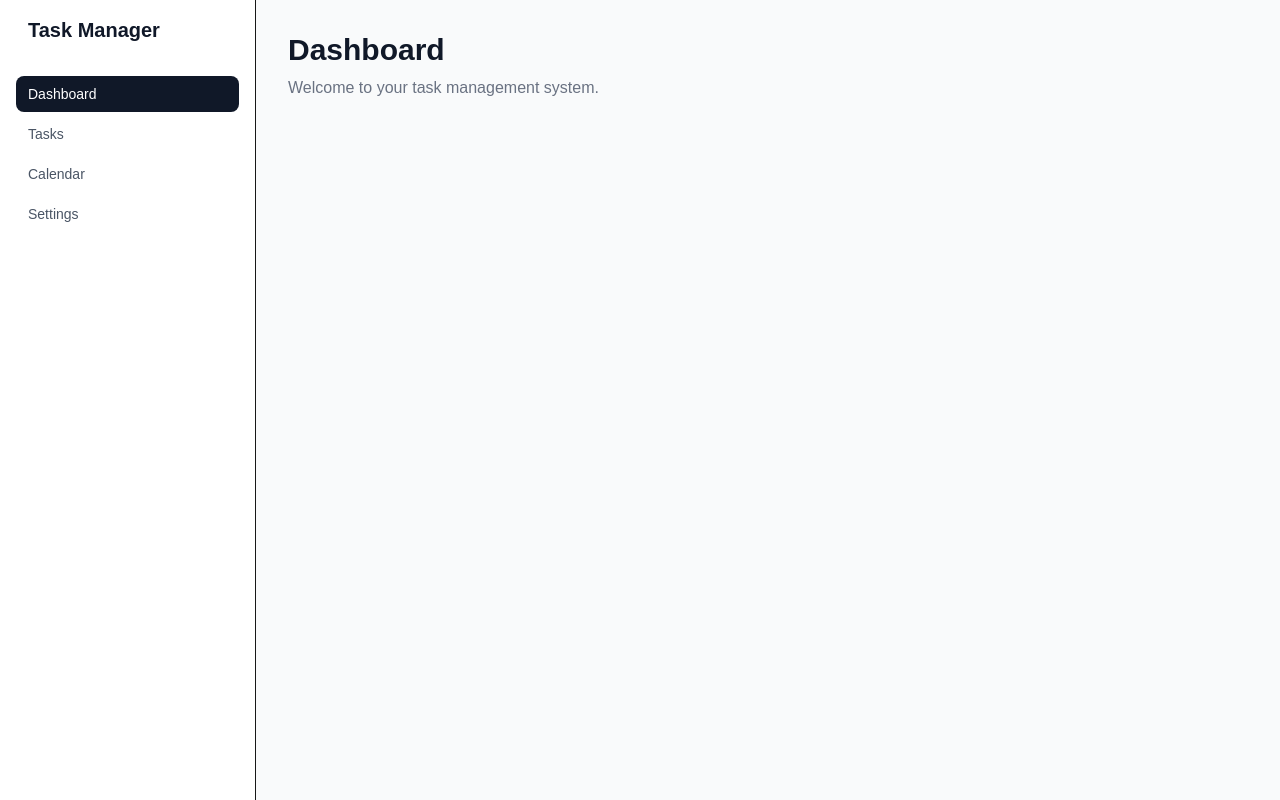
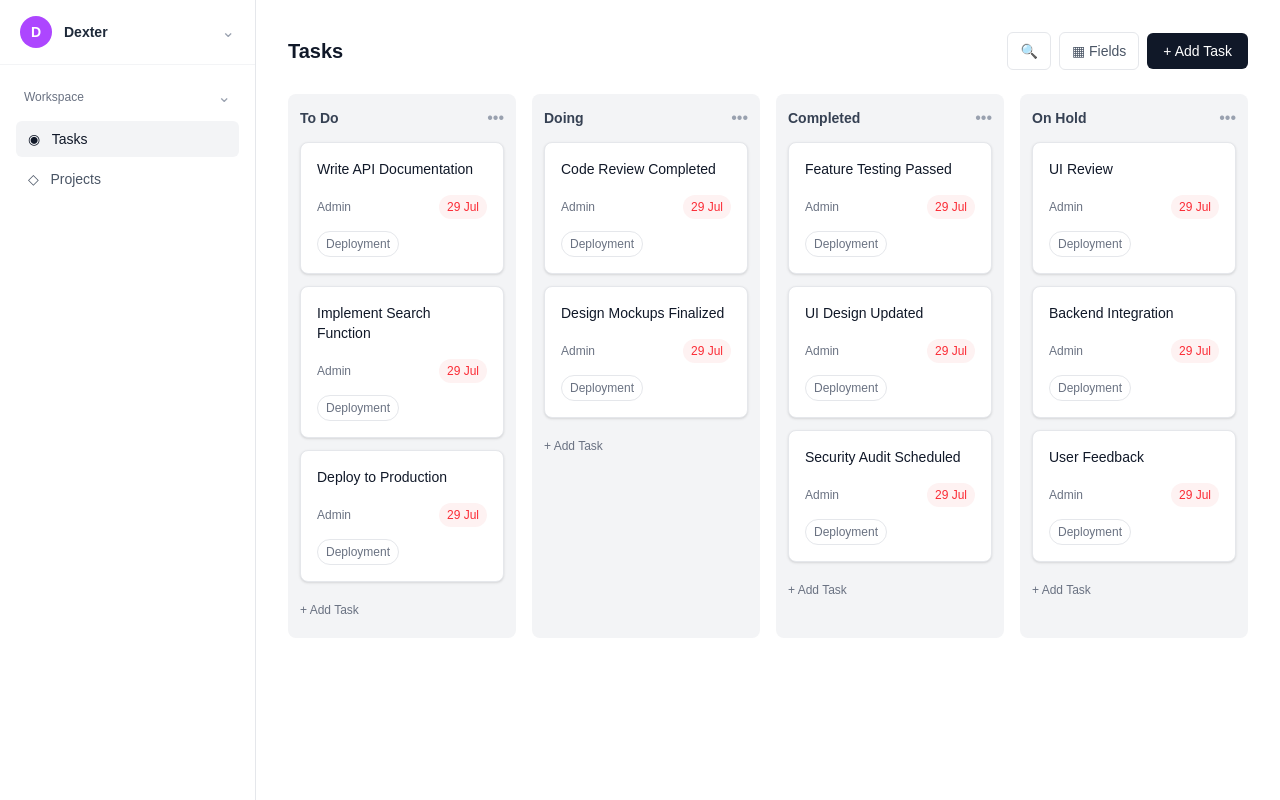
Before and after one commit to PrakashSingh65/Task-Management-System, a Next.js app in the folder frontend/: page / in a window 1280 px wide. Built offline with nearby package versions, Linux system fonts and the light colour scheme.

Commit message:
Refactor Sidebar component and enhance task management layout

```diff
--- a/frontend/src/app/page.tsx
+++ b/frontend/src/app/page.tsx
@@ -1,18 +1,116 @@
 import Sidebar from "@/components/Sidebar";
+
+const columns = [
+  {
+    title: "To Do",
+    tasks: [
+      "Write API Documentation",
+      "Implement Search Function",
+      "Deploy to Production",
+    ],
+  },
+  {
+    title: "Doing",
+    tasks: [
+      "Code Review Completed",
+      "Design Mockups Finalized",
+    ],
+  },
+  {
+    title: "Completed",
+    tasks: [
+      "Feature Testing Passed",
+      "UI Design Updated",
+      "Security Audit Scheduled",
+    ],
+  },
+  {
+    title: "On Hold",
+    tasks: [
+      "UI Review",
+      "Backend Integration",
+      "User Feedback",
+    ],
+  },
+];
 
 export default function Home() {
   return (
     <div className="min-h-screen bg-gray-50">
       <Sidebar />
 
-      <main className="ml-64 p-8">
-        <h1 className="text-3xl font-bold text-gray-900">
-          Dashboard
-        </h1>
+      <main className="ml-64 min-h-screen bg-white p-8">
+        {/* Header */}
+        <div className="mb-6 flex items-center justify-between">
+          <h1 className="text-xl font-semibold text-gray-900">
+            Tasks
+          </h1>
 
-        <p className="mt-2 text-gray-500">
-          Welcome to your task management system.
-        </p>
+          <div className="flex items-center gap-2">
+            <button className="rounded-md border border-gray-200 px-3 py-2 text-sm text-gray-600 hover:bg-gray-50">
+              🔍
+            </button>
+
+            <button className="rounded-md border border-gray-200 px-3 py-2 text-sm text-gray-600 hover:bg-gray-50">
+              ▦ Fields
+            </button>
+
+            <button className="rounded-md bg-gray-900 px-4 py-2 text-sm font-medium text-white hover:bg-gray-800">
+              + Add Task
+            </button>
+          </div>
+        </div>
+
+        {/* Kanban */}
+        <div className="grid grid-cols-4 gap-4">
+          {columns.map((column) => (
+            <div
+              key={column.title}
+              className="rounded-lg bg-gray-100 p-3"
+            >
+              <div className="mb-3 flex items-center justify-between">
+                <h2 className="text-sm font-semibold text-gray-700">
+                  {column.title}
+                </h2>
+
+                <span className="text-gray-400">•••</span>
+              </div>
+
+              <div className="space-y-3">
+                {column.tasks.map((task) => (
+                  <div
+                    key={task}
+                    className="rounded-lg border border-gray-200 bg-white p-4 shadow-sm"
+                  >
+                    <h3 className="text-sm font-medium text-gray-900">
+                      {task}
+                    </h3>
+
+                    <div className="mt-4 flex items-center justify-between">
+                      <span className="text-xs text-gray-500">
+                        Admin
+                      </span>
+
+                      <span className="rounded-full bg-red-50 px-2 py-1 text-xs text-red-500">
+                        29 Jul
+                      </span>
+                    </div>
+
+                    <div className="mt-3 flex gap-2">
+                      <span className="rounded-full border border-gray-200 px-2 py-1 text-xs text-gray-500">
+                        Deployment
+                      </span>
+                    </div>
+                  </div>
+                ))}
+              </div>
+
+              <button className="mt-3 w-full py-2 text-left text-xs text-gray-500 hover:text-gray-900">
+                + Add Task
+              </button>
+            </div>
+          ))}
+        </div>
       </main>
     </div>
   );
--- a/frontend/src/components/Sidebar.tsx
+++ b/frontend/src/components/Sidebar.tsx
@@ -3,38 +3,59 @@
 import { useState } from "react";
 
 export default function Sidebar() {
-  const [active, setActive] = useState("Dashboard");
-
-  const menuItems = [
-    "Dashboard",
-    "Tasks",
-    "Calendar",
-    "Settings",
-  ];
+  const [active, setActive] = useState("Tasks");
 
   return (
-    <aside className="fixed left-0 top-0 h-screen w-64 border-r bg-white p-4">
-      <div className="mb-8 px-3">
-        <h1 className="text-xl font-bold text-gray-900">
-          Task Manager
-        </h1>
+    <aside className="fixed left-0 top-0 h-screen w-64 border-r border-gray-200 bg-white">
+      {/* Profile */}
+      <div className="flex items-center justify-between border-b border-gray-100 px-5 py-4">
+        <div className="flex items-center gap-3">
+          <div className="flex h-8 w-8 items-center justify-center rounded-full bg-purple-500 text-sm font-semibold text-white">
+            D
+          </div>
+
+          <span className="text-sm font-semibold text-gray-800">
+            Dexter
+          </span>
+        </div>
+
+        <span className="text-gray-400">⌄</span>
       </div>
 
-      <nav className="space-y-1">
-        {menuItems.map((item) => (
+      {/* Workspace */}
+      <div className="px-4 py-5">
+        <div className="mb-3 flex items-center justify-between px-2">
+          <span className="text-xs font-medium text-gray-500">
+            Workspace
+          </span>
+
+          <span className="text-gray-400">⌄</span>
+        </div>
+
+        <nav className="space-y-1">
           <button
-            key={item}
-            onClick={() => setActive(item)}
-            className={`w-full rounded-lg px-3 py-2 text-left text-sm font-medium transition ${
-              active === item
-                ? "bg-gray-900 text-white"
-                : "text-gray-600 hover:bg-gray-100"
+            onClick={() => setActive("Tasks")}
+            className={`w-full rounded-md px-3 py-2 text-left text-sm ${
+              active === "Tasks"
+                ? "bg-gray-100 font-medium text-gray-900"
+                : "text-gray-600 hover:bg-gray-50"
             }`}
           >
-            {item}
+            ◉ &nbsp; Tasks
           </button>
-        ))}
-      </nav>
+
+          <button
+            onClick={() => setActive("Projects")}
+            className={`w-full rounded-md px-3 py-2 text-left text-sm ${
+              active === "Projects"
+                ? "bg-gray-100 font-medium text-gray-900"
+                : "text-gray-600 hover:bg-gray-50"
+            }`}
+          >
+            ◇ &nbsp; Projects
+          </button>
+        </nav>
+      </div>
     </aside>
   );
 }
```
